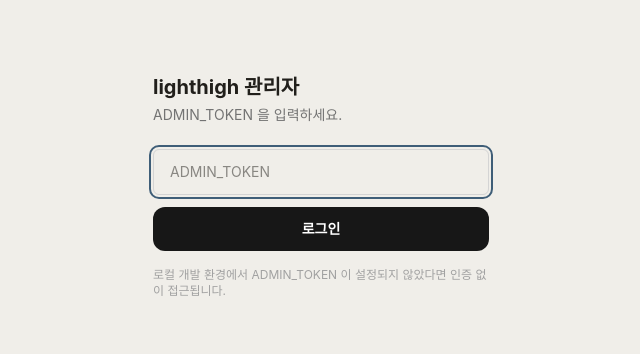
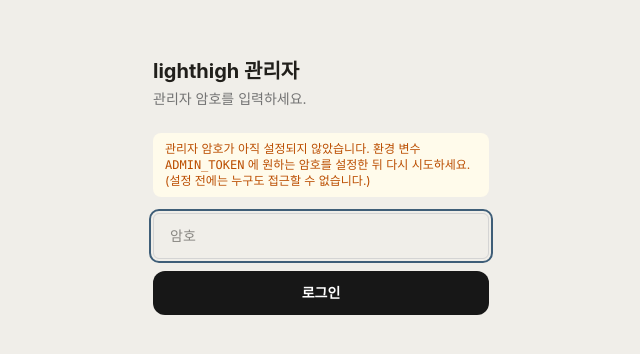
Before and after one commit to ingeun92/lighthigh, a Next.js app: page /admin/login in a window 1280 px wide. Shown: the part 214-568 px from the top of the page, without its empty margins (319-959 px from the left). Built offline with nearby package versions, Linux system fonts and the light colour scheme; a web font is replaced by a local one.

Commit message:
feat: harden admin page with fail-closed password protection

```diff
--- a/app/admin/login/page.tsx
+++ b/app/admin/login/page.tsx
@@ -6,26 +6,34 @@ export default async function AdminLogin({
   searchParams: Promise<{ error?: string }>;
 }) {
   const { error } = await searchParams;
+  const configured = Boolean(process.env.ADMIN_TOKEN);
+
   return (
     <div className="mx-auto flex min-h-screen max-w-sm flex-col justify-center px-6">
       <h1 className="mb-1 text-xl font-bold">lighthigh 관리자</h1>
-      <p className="mb-6 text-sm text-neutral-500">ADMIN_TOKEN 을 입력하세요.</p>
+      <p className="mb-6 text-sm text-neutral-500">관리자 암호를 입력하세요.</p>
+
+      {!configured && (
+        <p className="mb-4 rounded-lg bg-amber-50 px-3 py-2 text-xs text-amber-700">
+          관리자 암호가 아직 설정되지 않았습니다. 환경 변수 <code>ADMIN_TOKEN</code> 에 원하는 암호를
+          설정한 뒤 다시 시도하세요. (설정 전에는 누구도 접근할 수 없습니다.)
+        </p>
+      )}
+
       <form action={login} className="space-y-3">
         <input
           name="token"
           type="password"
           autoFocus
-          placeholder="ADMIN_TOKEN"
+          autoComplete="current-password"
+          placeholder="암호"
           className="w-full rounded-xl border border-neutral-300 px-4 py-3 text-sm"
         />
-        {error && <p className="text-sm text-red-600">토큰이 올바르지 않습니다.</p>}
+        {error && <p className="text-sm text-red-600">암호가 올바르지 않습니다.</p>}
         <button className="w-full rounded-xl bg-neutral-900 py-3 text-sm font-semibold text-white">
           로그인
         </button>
       </form>
-      <p className="mt-4 text-xs text-neutral-400">
-        로컬 개발 환경에서 ADMIN_TOKEN 이 설정되지 않았다면 인증 없이 접근됩니다.
-      </p>
     </div>
   );
 }
--- a/middleware.ts
+++ b/middleware.ts
@@ -1,20 +1,20 @@
 import { NextResponse, type NextRequest } from "next/server";
 
-// /admin 보호. ADMIN_TOKEN 이 설정돼 있으면 쿠키 일치 요구,
-// 미설정(로컬 개발)이면 통과시킨다.
+// /admin 보호 (fail-closed): ADMIN_TOKEN 이 설정되고 쿠키가 일치할 때만 통과.
+// 암호가 설정되지 않았거나 쿠키가 없으면 무조건 로그인으로 보낸다.
 export function middleware(req: NextRequest) {
   const { pathname } = req.nextUrl;
   if (pathname.startsWith("/admin/login")) return NextResponse.next();
 
   const token = process.env.ADMIN_TOKEN;
-  if (!token) return NextResponse.next(); // 로컬 개발 편의
-
   const cookie = req.cookies.get("lh_admin")?.value;
-  if (cookie === token) return NextResponse.next();
+  if (token && cookie === token) return NextResponse.next();
 
   const url = req.nextUrl.clone();
   url.pathname = "/admin/login";
+  url.search = "";
   return NextResponse.redirect(url);
 }
 
-export const config = { matcher: "/admin/:path*" };
+// /admin 페이지와 하위 경로(서버 액션 POST 포함) 모두 보호
+export const config = { matcher: ["/admin", "/admin/:path*"] };
```
